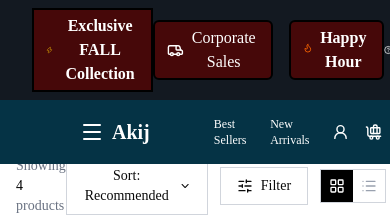
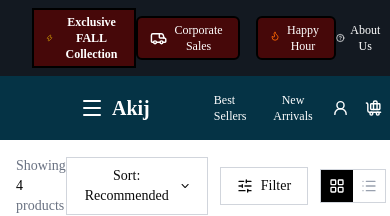
Before and after one commit to rafiq-567/akij-plus, a Next.js app: page /products in a window 390 px wide. Shown: the top 216 px of the page. Built offline with nearby package versions, Linux system fonts and the light colour scheme.

Commit message:
added responsive for top navbar

```diff
--- a/src/components/home/NewArrivalCategories.jsx
+++ b/src/components/home/NewArrivalCategories.jsx
@@ -18,7 +18,7 @@ const categories = [
 
 export default function NewArrivalCategories() {
   return (
-    <section className="max-w-7xl mx-auto py-10">
+    <section className="max-w-7xl mx-auto py-10" id="new-arrivals">
 
 
       <div className="bg-amber-50 shadow-2xl rounded-md border border-orange-100 py-4 mb-8 text-center">
--- a/src/components/layout/Footer.jsx
+++ b/src/components/layout/Footer.jsx
@@ -8,7 +8,7 @@ export default function Footer() {
             <div className="max-w-6xl mx-auto px-12 py-12 grid grid-cols-1 sm:grid-cols-2 lg:grid-cols-3 gap-8">
                 <div>
                     <h3 className="font-bold text-lg mb-3">Company</h3>
-                    <p className="text-sm text-gray-400">
+                    <p className="text-sm text-gray-400 hover:text-white">
                         About Us
                     </p>
                 </div>
--- a/src/components/layout/MainNav.jsx
+++ b/src/components/layout/MainNav.jsx
@@ -3,13 +3,13 @@ import { BaggageClaim, UserRound, Search, Menu } from 'lucide-react'
 import Link from 'next/link'
 import React, { useState, useEffect } from 'react'
 import CategoryDrawer from './CategoryDrawer'
-import { usePathname } from 'next/navigation'
+import { usePathname, useRouter } from 'next/navigation'
 
 export default function MainNav() {
     const [scrolled, setScrolled] = useState(false);
     const [drawerOpen, setDrawerOpen] = useState(false);
     const pathname = usePathname();
-
+    const router = useRouter();
     const isHome = pathname === "/";
 
     useEffect(() => {
@@ -17,6 +17,19 @@ export default function MainNav() {
         window.addEventListener("scroll", handleScroll);
         return () => window.removeEventListener("scroll", handleScroll);
     }, []);
+
+    const scrollToSection = (id) => {
+        if (isHome) {
+            // already on home — just force scroll directly
+            document.getElementById(id)?.scrollIntoView({ behavior: "smooth" });
+        } else {
+            // navigate home first, then scroll after page loads
+            router.push("/");
+            setTimeout(() => {
+                document.getElementById(id)?.scrollIntoView({ behavior: "smooth" });
+            }, 500);
+        }
+    };
 
     return (
         <>
@@ -47,8 +60,15 @@ export default function MainNav() {
                 </div>
 
                 <div className='flex gap-4 items-center text-white'>
-                    <Link href="/best-sellers" className='text-xs cursor-pointer'>Best Sellers</Link>
-                    <Link href="/products?sort=new-arrivals" className='text-xs cursor-pointer'>New Arrivals</Link>
+                    <Link href="/best-sellers" className='text-xs cursor-pointer'>
+                        Best Sellers
+                    </Link>
+                    <button
+                        onClick={() => scrollToSection("new-arrivals")}
+                        className='text-xs cursor-pointer text-white'
+                    >
+                        New Arrivals
+                    </button>
                     <UserRound />
                     <BaggageClaim />
                 </div>
--- a/src/components/layout/Topbar.jsx
+++ b/src/components/layout/Topbar.jsx
@@ -5,8 +5,8 @@ export default function Topbar() {
     return (
         <div className='flex justify-between items-center px-8 py-2 bg-[#131921]'>
             <button className='flex items-center justify-center gap-2 px-3 py-1 border-black border-2 bg-red-950 font-bold text-white'>
-                <Zap className='w-4 h-4 text-yellow-400 animate-pulse'/>
-                <h1>
+                <Zap className='w-4 h-4  text-yellow-400 animate-pulse'/>
+                <h1 className='text-xs sm:text-sm md:text-lg'>
                     Exclusive FALL Collection
                 </h1>
             </button>
@@ -14,11 +14,11 @@ export default function Topbar() {
             <div className='flex items-center justify-center gap-4'>
                 <button className='flex items-center justify-center gap-1 py-1 px-3 border-black border-2 bg-red-950 text-white rounded-sm'>
                     <Van />
-                    <h1>Corporate Sales</h1>
+                    <h1 className='text-xs sm:text-sm md:text-lg'>Corporate Sales</h1>
                 </button>
-                <button className='flex items-center justify-center gap-1  font-bold text-white px-3 py-1 border-black border-2 bg-red-950 rounded-sm'>
+                <button className='flex items-center justify-center gap-1  font- text-white px-3 py-1 border-black border-2 bg-red-950 rounded-sm'>
                     <Flame className='w-4 h-4 text-orange-500 animate-bounce'/>
-                    <h1>
+                    <h1 className='text-xs sm:text-sm md:text-lg'>
                         Happy Hour
                     </h1>
                 </button>
--- a/src/data/products.js
+++ b/src/data/products.js
@@ -59,6 +59,7 @@ export const products = [
     originalPrice: 2450,
     save: 1200,
     bestSeller: true,
+    newArrival: true,
   },
   {
     id: 141,
@@ -69,6 +70,7 @@ export const products = [
     originalPrice: 1800,
     save: 600,
     bestSeller: true,
+    newArrival: true,
   },
   {
     id: 142,
@@ -79,6 +81,7 @@ export const products = [
     originalPrice: 950,
     save: 350,
     bestSeller: true,
+    newArrival: true,
   },
   {
     id: 143,
@@ -89,5 +92,6 @@ export const products = [
     originalPrice: 1000,
     save: 350,
     bestSeller: true,
+    newArrival: true,
   },
 ];
```
